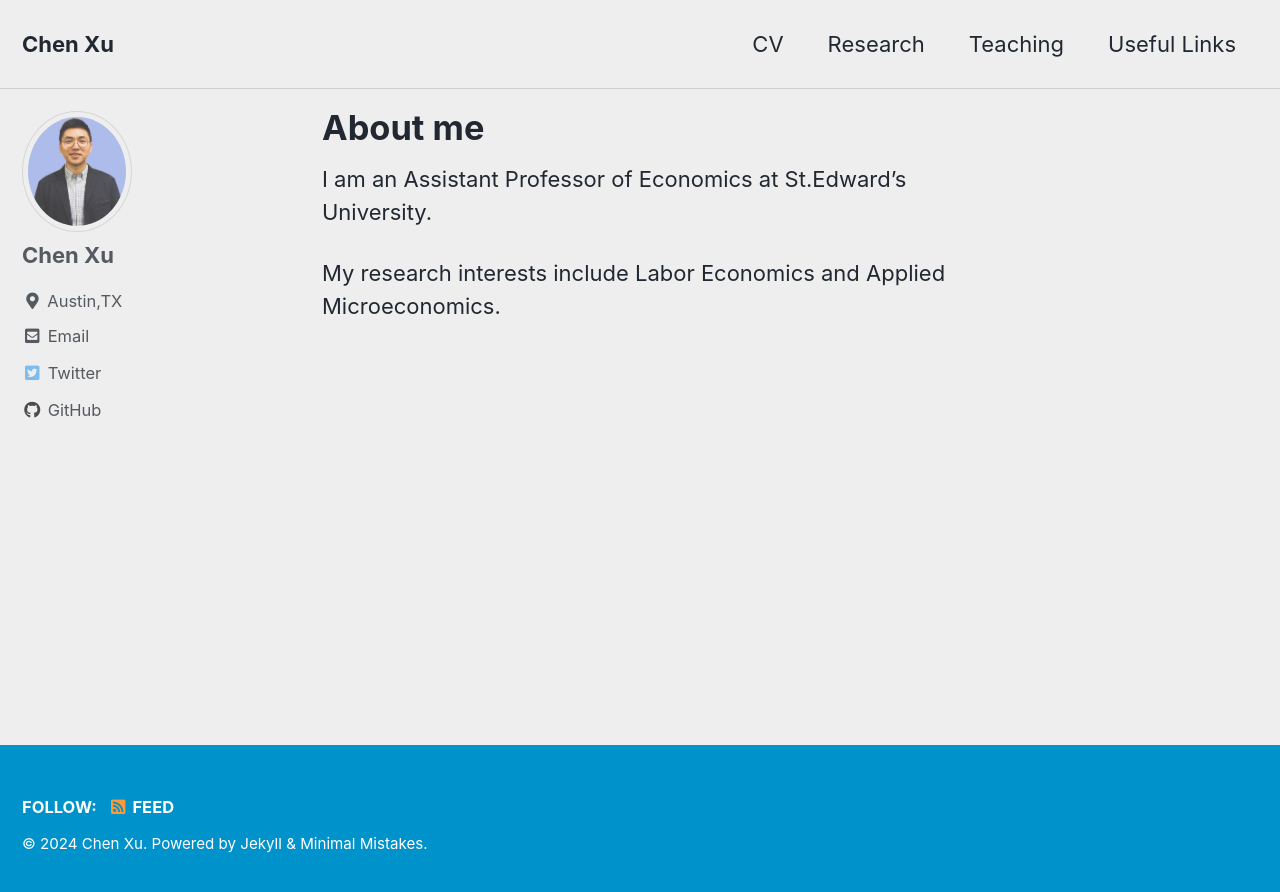
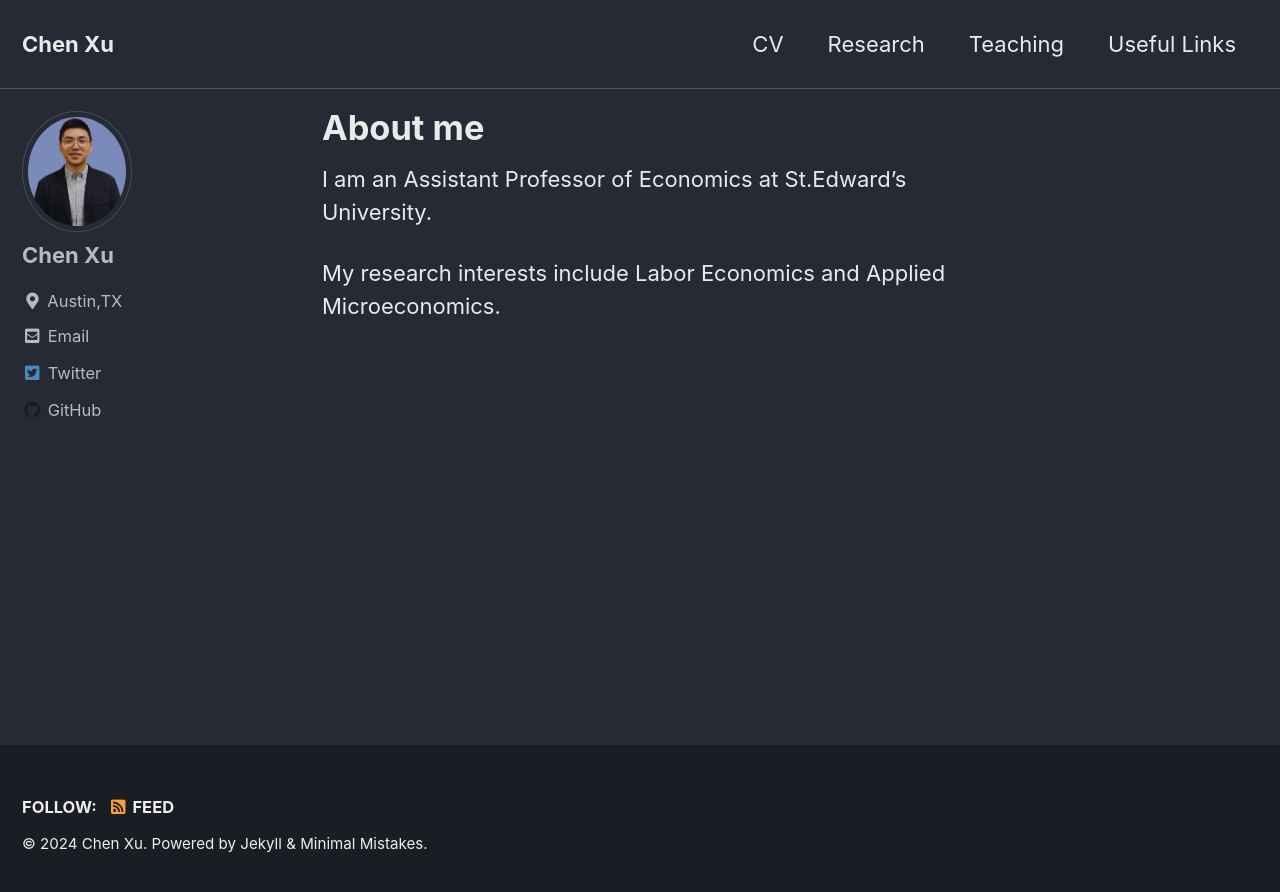
Before and after one commit to chenxuecon/chenxuecon.github.io, a Jekyll site: the page built from _pages/about.md, in a window 1280 px wide. Shown: the top 892 px of the page. Built offline with Jekyll 4.4.1, drawn with Linux system fonts in a browser that asks for light colours; cached includes are drawn as plain includes.

Commit message:
Update _config.yml

```diff
--- a/_config.yml
+++ b/_config.yml
@@ -12,7 +12,7 @@
 
 # theme                  : "minimal-mistakes-jekyll"
 # remote_theme           : "mmistakes/minimal-mistakes"
-minimal_mistakes_skin    : "air" # "default", "aqua", "contrast", "dark", "dirt", "neon", "mint", "plum", "sunrise"
+minimal_mistakes_skin    : "dark" # "default", "aqua", "contrast", "air", "dirt", "neon", "mint", "plum", "sunrise"
 
 # Site Settings
 locale                   : "en-US"
```
